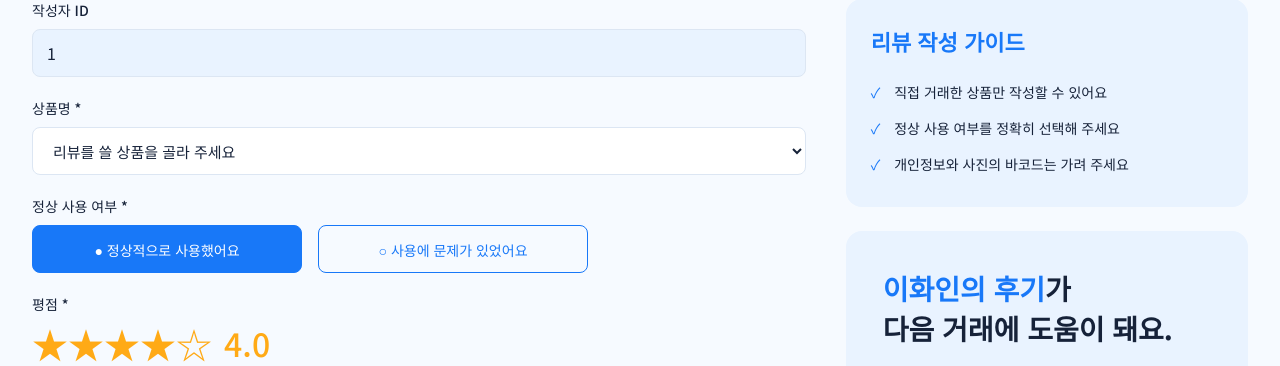
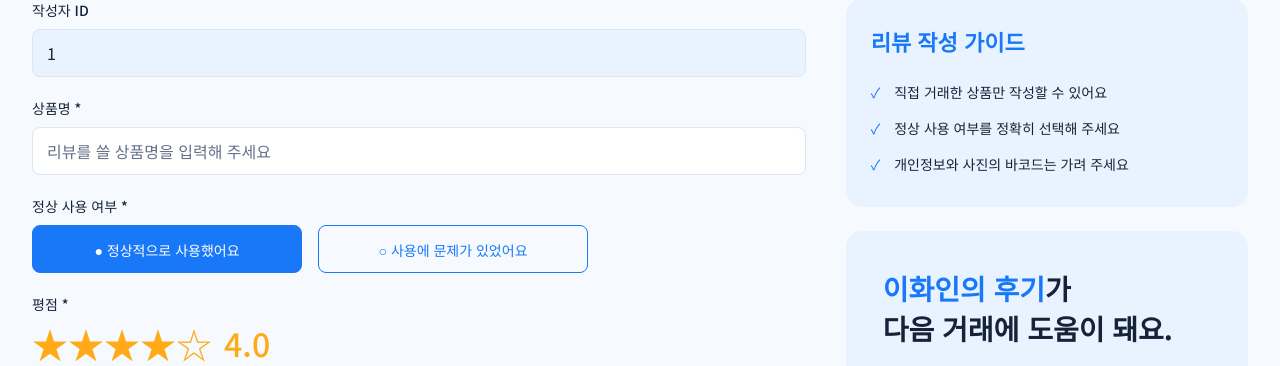
Before and after one commit to osp-5sondoson/2026_osp_project_5sondoson, a Flask app: page /reg_reviews in a window 1280 px wide. Shown: the part 217-583 px from the top of the page. Run offline with Flask 3, Linux system fonts and the light colour scheme; the visitor is signed in with stand-in values (Sample User, id 1); data that the repository does not hold is empty; parts of the project's set-up code (start-up, migrations or seed data) failed here and were passed over.

Commit message:
revert(review): app.py 변경 없이 화면만 수정 (상품 없이 들어오면 상품명 직접 입력)

```diff
--- a/app.py
+++ b/app.py
@@ -270,13 +270,7 @@ def reg_review():
     product = normalize_item(item_name, raw) if isinstance(raw, dict) else None
     if product:
         product = {**raw, **product}
-    else:
-        item_name = ""
-    # 상품 상세의 "리뷰 쓰기"로 오면 그 상품명이 자동 입력,
-    # 홈·리뷰 목록처럼 상품 없이 오면 드롭다운에서 고름 (DB에 없는 이름이어도 고르는 화면으로)
-    item_names = [] if product else sorted(DB.get_items().keys())
-    return render_template("reg_reviews.html", item_name=item_name, product=product,
-                           item_names=item_names)
+    return render_template("reg_reviews.html", item_name=item_name, product=product)
 
 
 # 내 기프티콘함(특별페이지) 샘플 데이터: 로그인한 구매자가 산 기프티콘
--- a/static/css/review.css
+++ b/static/css/review.css
@@ -483,26 +483,6 @@ img.avatar {
   margin-bottom: 20px;
 }
 
-/* 상품명 드롭다운 (상품 없이 들어왔을 때) */
-.select-wrap select {
-  box-sizing: border-box;
-  width: 100%;
-  height: 48px;
-  padding: 0 16px;
-  font: inherit;
-  font-size: 15px;
-  color: var(--text);
-  background-color: var(--surface);
-  border: 1px solid var(--border);
-  border-radius: 8px;
-  cursor: pointer;
-}
-
-.select-wrap select:focus {
-  outline: none;
-  border-color: var(--primary);
-}
-
 .write-cancel {
   width: 100px;
 }
--- a/templates/reg_reviews.html
+++ b/templates/reg_reviews.html
@@ -20,15 +20,8 @@
     {# 상품 상세의 "리뷰 쓰기"로 들어온 상품: 자동 입력 (고칠 수 없음) #}
     <input type="text" name="item" id="item" value="{{ item_name }}" readonly class="input--readonly" required>
     {% else %}
-    {# 상품 없이 들어온 경우(홈·리뷰 목록 등): 드롭다운에서 고르면 그 상품으로 다시 열림 #}
-    <div class="select-wrap">
-     <select name="item" id="item" required>
-      <option value="" disabled selected>리뷰를 쓸 상품을 골라 주세요</option>
-      {% for n in item_names %}
-      <option value="{{ n }}">{{ n }}</option>
-      {% endfor %}
-     </select>
-    </div>
+    {# 상품 없이 들어온 경우(홈·리뷰 목록 등): 상품명을 직접 입력 #}
+    <input type="text" name="item" id="item" value="{{ item_name }}" placeholder="리뷰를 쓸 상품명을 입력해 주세요" required>
     {% endif %}
     {% if product %}<p class="form__help">판매자 {{ product.seller }}님과 거래한 상품이에요.</p>{% endif %}
    </div>
@@ -122,13 +115,6 @@
    document.getElementById("rating_score").textContent = Number(el.value).toFixed(1);
   });
  });
- // 드롭다운에서 상품을 고르면 그 상품으로 다시 열어 상품명 자동 입력 + 오른쪽 카드 표시
- const itemSelect = document.querySelector("select#item");
- if (itemSelect) {
-  itemSelect.addEventListener("change", (e) => {
-   location.href = "{{ url_for('reg_review') }}?item=" + encodeURIComponent(e.target.value);
-  });
- }
  const content = document.getElementById("content");
  content.addEventListener("input", () => {
   document.getElementById("content_count").textContent = content.value.length;
```
